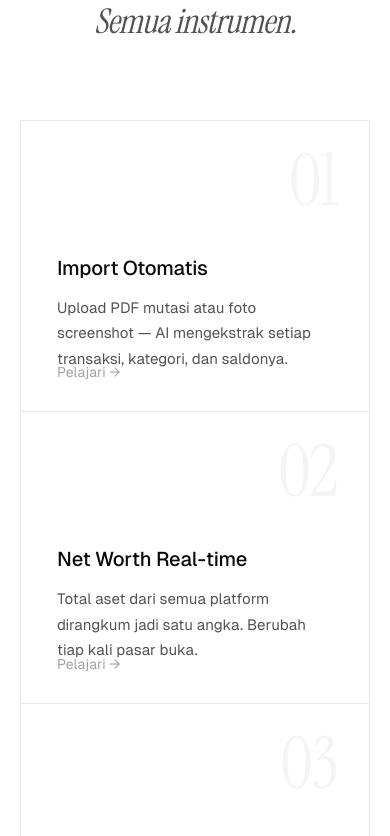
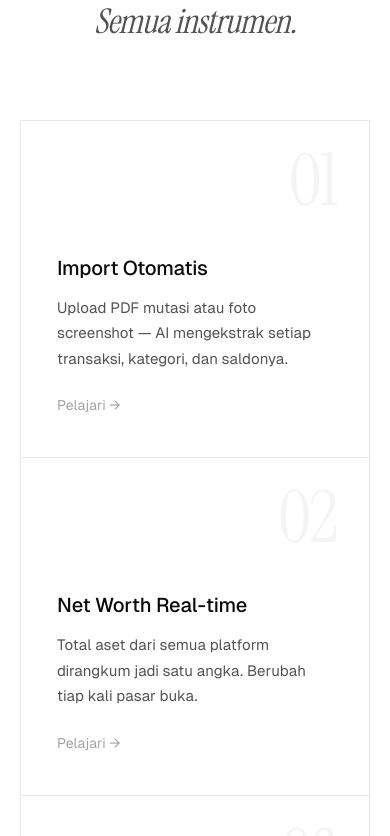
Before and after one commit to Bagusdevaa/finance-ai, a Next.js app in the folder frontend/: page / in a window 390 px wide. Shown: the part 1408-2244 px from the top of the page. Built offline with nearby package versions, Linux system fonts and the light colour scheme.

Commit message:
fix: landing page feature link overlap on tablet and mobile

```diff
--- a/frontend/app/(marketing)/page.tsx
+++ b/frontend/app/(marketing)/page.tsx
@@ -643,7 +643,7 @@ export default function LandingPage() {
 							<RevealSection
 								key={f.num}
 								delay={i * 0.06}
-								className="group p-[44px_36px_40px] border-r border-b border-gray-200 relative bg-white transition-colors duration-300 ease-designhub hover:bg-gray-50 min-h-[280px]"
+								className="group p-[44px_36px_40px] border-r border-b border-gray-200 relative bg-white transition-colors duration-300 ease-designhub hover:bg-gray-50 lg:min-h-[280px]"
 							>
 								<div className="font-serif font-light text-[88px] max-[880px]:text-[72px] leading-none text-gray-100 absolute top-6 right-8 pointer-events-none select-none tracking-display transition-colors duration-300 ease-designhub group-hover:text-gray-200">
 									{f.num}
@@ -654,7 +654,7 @@ export default function LandingPage() {
 								<p className="text-[15px] leading-[1.7] text-gray-600 max-w-[34ch]">
 									{f.desc}
 								</p>
-								<span className="absolute bottom-7 left-9 text-[14px] text-gray-400 transition-all duration-250 ease-designhub inline-flex items-center gap-[6px] group-hover:text-gray-950 group-hover:translate-x-1">
+								<span className="mt-6 inline-flex items-center gap-[6px] text-[14px] text-gray-400 transition-all duration-250 ease-designhub group-hover:text-gray-950 group-hover:translate-x-1 lg:absolute lg:bottom-7 lg:left-9 lg:mt-0">
 									Pelajari &rarr;
 								</span>
 							</RevealSection>
```
